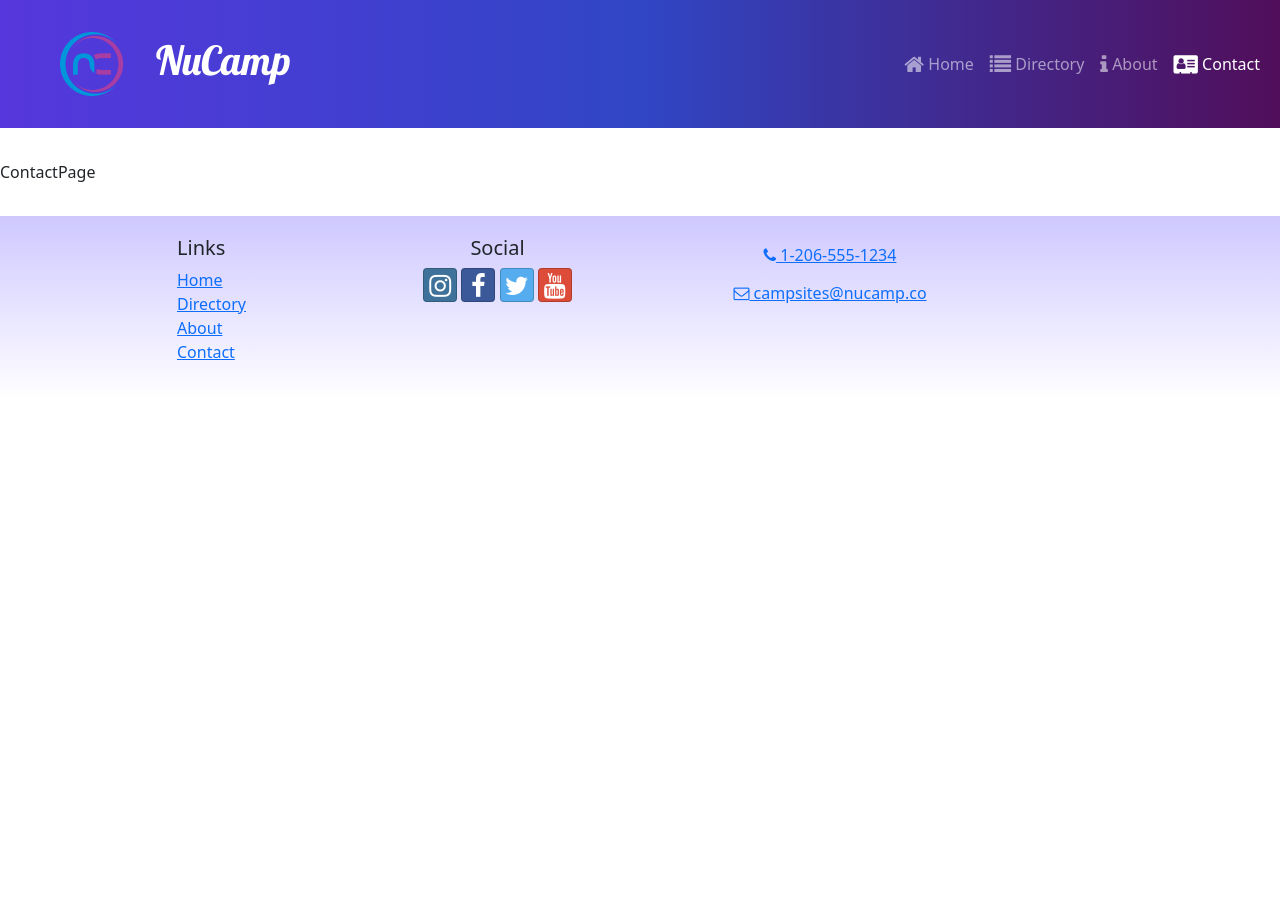
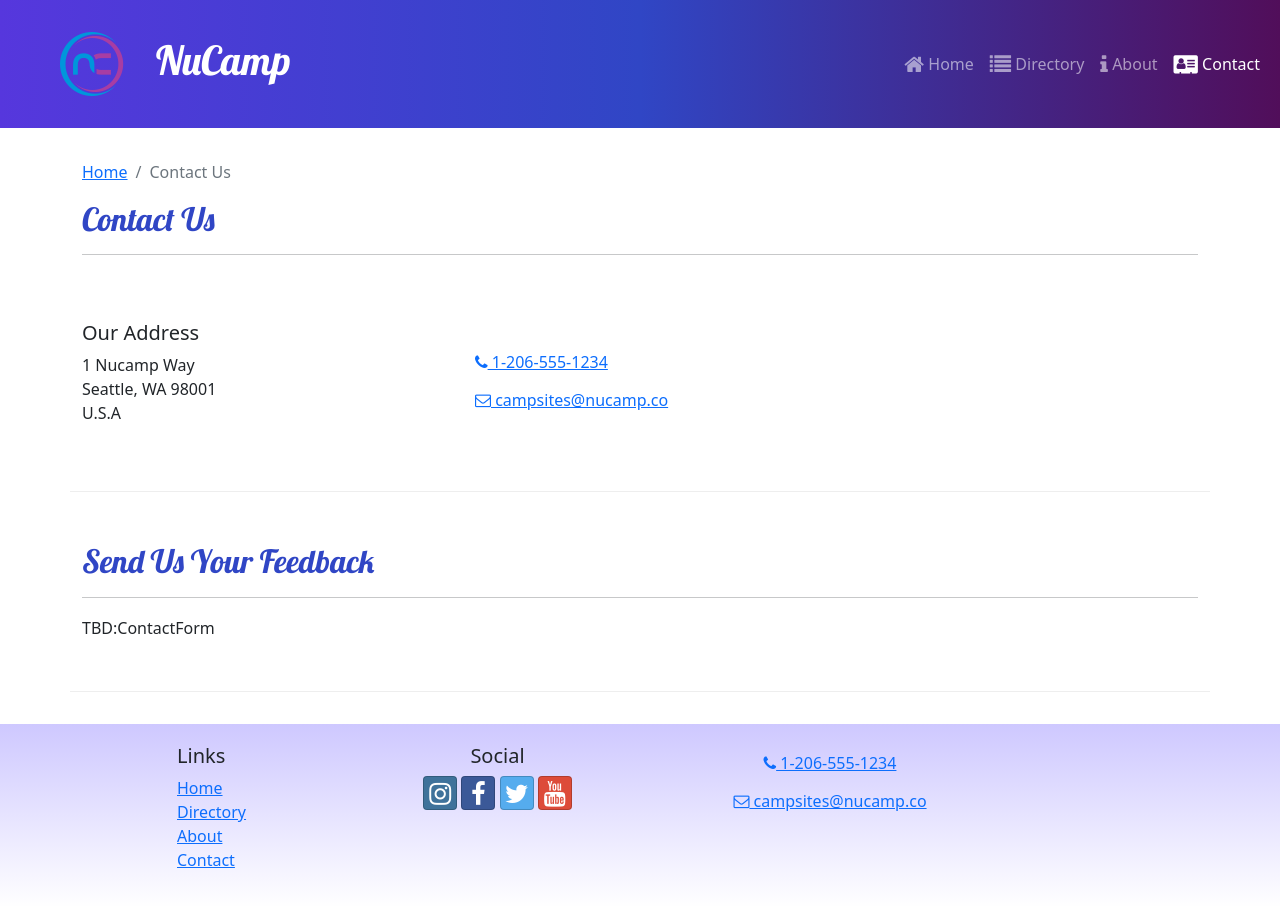
Before and after one commit to KickerJoe/React-NuCamp-Website, a React (Create React App) app: page /contact in a window 1280 px wide. Before the commit the page ends 800 px from the top, so only its background shows below. Built offline with nearby package versions, Linux system fonts and the light colour scheme.

Commit message:
Updated basic layout and information on contact page

```diff
--- a/src/pages/ContactPage.js
+++ b/src/pages/ContactPage.js
@@ -1,5 +1,49 @@
+import { Container, Col, Row } from 'reactstrap';
+import SubHeader from '../components/SubHeader';
 const ContactPage = () => {
-    return <div>ContactPage</div>;
+    return (
+        <Container>
+            <SubHeader current={'Contact Us'} />
+            <Row className='row-content align-items-center'>
+                <Col sm='4'>
+                    <h5>Our Address</h5>
+                    <address>
+                        1 Nucamp Way
+                        <br />
+                        Seattle, WA 98001
+                        <br />
+                        U.S.A
+                    </address>
+                </Col>
+                <Col>
+                    <a
+                        role='button'
+                        className='btn btn-link'
+                        href='tel:+12065551234'
+                    >
+                        <i className='fa fa-phone' /> 1-206-555-1234
+                    </a>
+                    <br />
+                    <a
+                        role='button'
+                        className='btn btn-link'
+                        href='mailto:fakeemail@fakeemail.co'
+                    >
+                        <i className='fa fa-envelope-o' /> campsites@nucamp.co
+                    </a>
+                </Col>
+            </Row>
+            <Row className='row-content'>
+                <Col xs='12'>
+                    <h2>Send Us Your Feedback</h2>
+                    <hr />
+                </Col>
+                <Col md='10'>
+                    TBD:ContactForm
+                </Col>
+            </Row>
+        </Container>
+    );
 };
 
 export default ContactPage;
```
